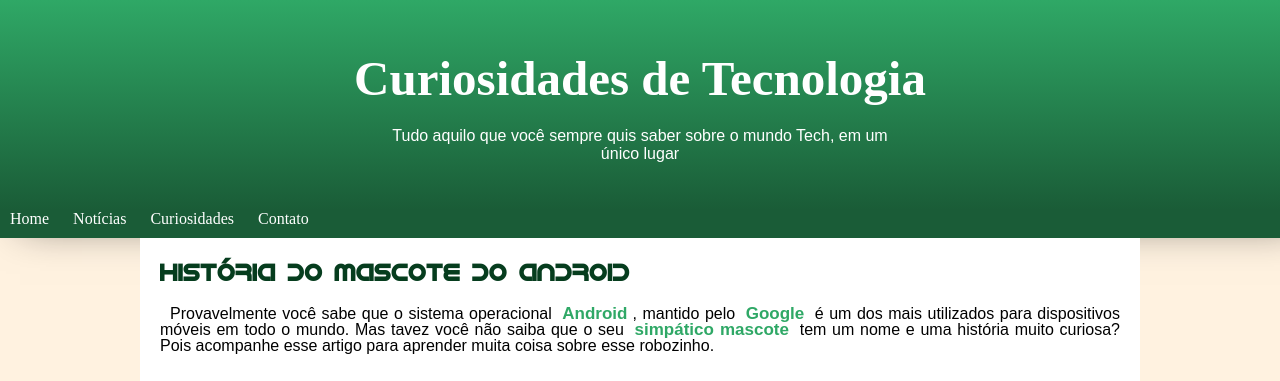
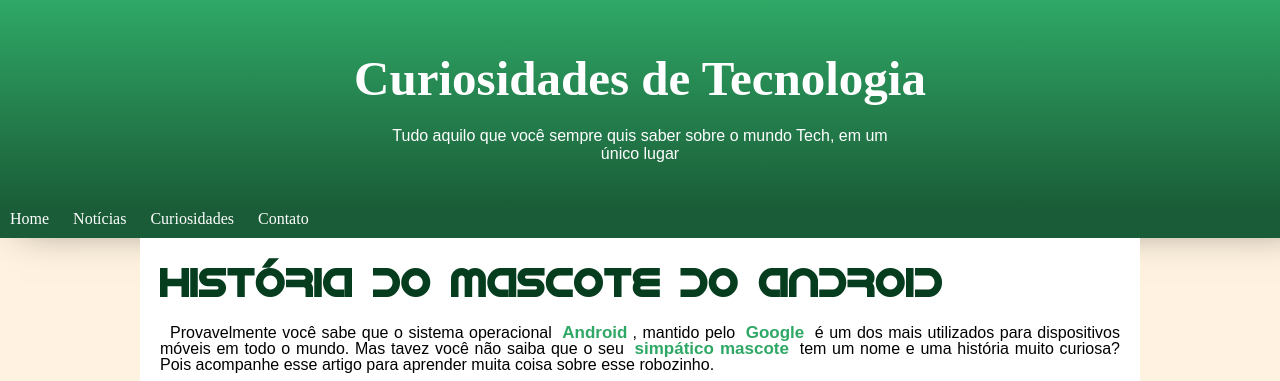
Before and after one commit to RafaelSPro/projeto-android, a plain HTML site: page index.html in a window 1280 px wide. Shown: the top 381 px of the page. Drawn offline with Linux system fonts and the light colour scheme.

Commit message:
atualizações

```diff
--- a/style.css
+++ b/style.css
@@ -121,6 +121,11 @@ article > h1 {
     padding-left: 20px;
     font-family: var(--fonte-android);
     color: var(--cor5);
+    font-size: 40px;
+    max-width: 800px;
+    min-width: 200px;
+
+
 }
 
 main  p {
```
